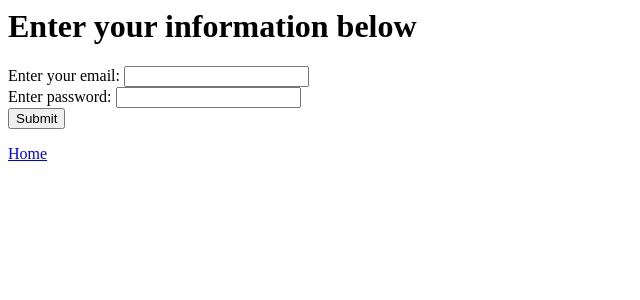
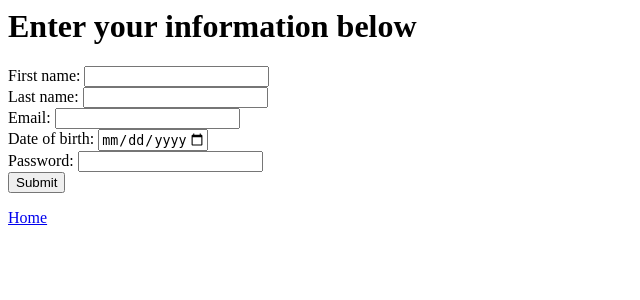
Before and after one commit to vietquanpham/PhotoShare, a Flask app: page /register in a window 1280 px wide. Shown: the top 300 px of the page, without its empty margins (0-640 px from the left). Run offline with Flask 2, Linux system fonts and the light colour scheme; data that the repository does not hold is empty.

Commit message:
implement login/signup

```diff
--- a/app.py
+++ b/app.py
@@ -116,20 +116,23 @@ def unauthorized_handler():
 #you can specify specific methods (GET/POST) in function header instead of inside the functions as seen earlier
 @app.route("/register", methods=['GET'])
 def register():
-	return render_template('register.html', supress='True')
+	return render_template('register.html', suppress='True')
 
 @app.route("/register", methods=['POST'])
 def register_user():
 	try:
 		email=request.form.get('email')
 		password=request.form.get('password')
+		first_name = request.form.get('first_name')
+		last_name = request.form.get('last_name')
+		dob = request.form.get('dob')
 	except:
 		print("couldn't find all tokens") #this prints to shell, end users will not see this (all print statements go to shell)
 		return flask.redirect(flask.url_for('register'))
 	cursor = conn.cursor()
 	test =  isEmailUnique(email)
 	if test:
-		print(cursor.execute("INSERT INTO Users (email, password) VALUES ('{0}', '{1}')".format(email, password)))
+		print(cursor.execute("INSERT INTO Users (email, password, first_name, last_name, dob) VALUES ('{0}', '{1}', '{2}', '{3}', '{4}')".format(email, password, first_name, last_name, dob)))
 		conn.commit()
 		#log user in
 		user = User()
@@ -137,8 +140,9 @@ def register_user():
 		flask_login.login_user(user)
 		return render_template('hello.html', name=email, message='Account Created!')
 	else:
-		print("couldn't find all tokens")
+		print("email is already used")
 		return flask.redirect(flask.url_for('register'))
+
 
 def getUsersPhotos(uid):
 	cursor = conn.cursor()
--- a/schema.sql
+++ b/schema.sql
@@ -90,6 +90,3 @@ CREATE TABLE Tagged (
   FOREIGN KEY (picture_id) REFERENCES Pictures(picture_id) ON DELETE CASCADE,
   FOREIGN KEY (tag_name) REFERENCES Tags(tag_name) ON DELETE CASCADE
 );
-
--- INSERT INTO Users (email, password) VALUES ('test@bu.edu', 'test', 'test_first_name', 'test_last_name');
--- INSERT INTO Users (email, password) VALUES ('test1@bu.edu', 'test');
--- a/templates/register.html
+++ b/templates/register.html
@@ -1,8 +1,13 @@
 <!-- author ben lawson balawson@bu.edu -->
 <head>
     <title>Create an account!</title>
+    <style>
+        #content {
+
+        }
+    </style>
 </head>
-{%if not supress%}
+{%if not suppress%}
 <h1> Email already in use! Use another one or <a href="/login">login</a></h1>
 {% endif %}
     <body>
@@ -11,9 +16,15 @@
         </div>
         <div id="content">
             <form method="post" action="{{ url_for('register_user') }}">
-                <label for="email">Enter your email:</label>
+                <label for="first_name">First name:</label>
+                <input type="text" name="first_name" /><br />
+                <label for="last_name">Last name:</label>
+                <input type="text" name="last_name" /><br />
+                <label for="email">Email:</label>
                 <input type="email" name="email" /><br />
-                <label for="password">Enter password:</label>
+                <label for="date">Date of birth:</label>
+                <input type="date" name="dob" min="1900-01-01" max="2022-03-31" /><br />
+                <label for="password">Password:</label>
                 <input type="password" name="password" /><br />
                 <input type="submit" />
             </form>
```
